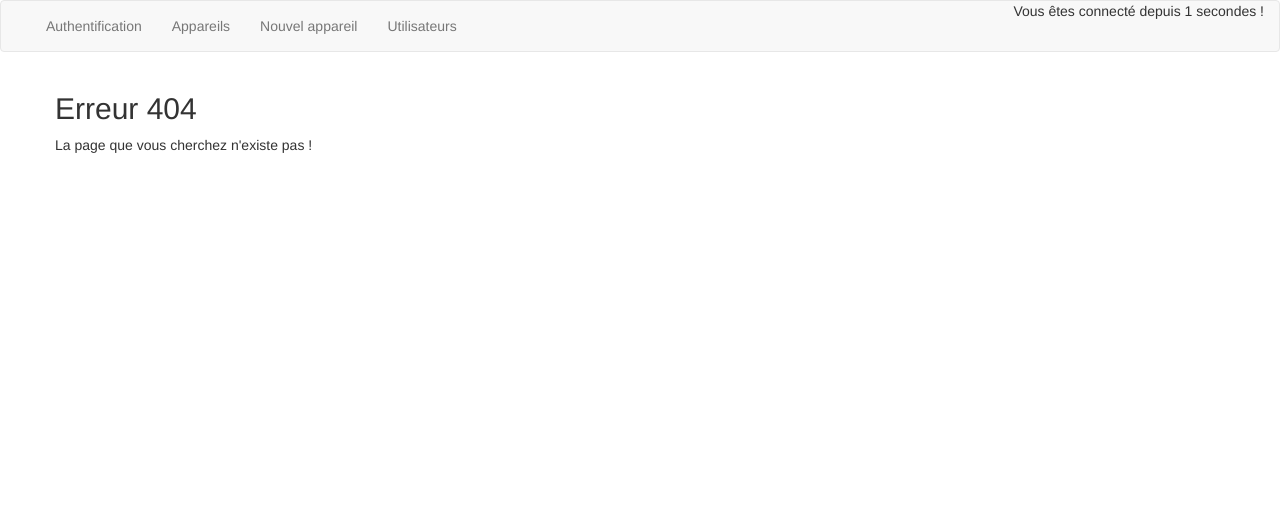
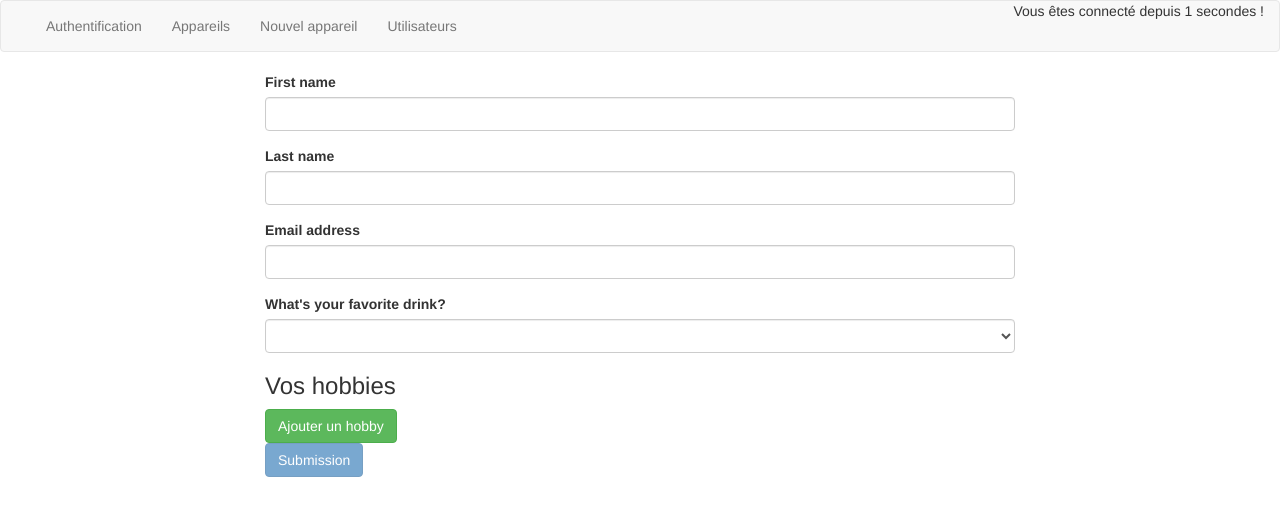
Before and after one commit to flaudanum/OC-Angular-course, an Angular app: page /new-user in a window 1280 px wide. Before the commit this address led to /not-found. Shown: the top 516 px of the page. Built offline with nearby package versions, Linux system fonts and the light colour scheme.

Commit message:
Completed Chapter 4 Part 2

```diff
--- a/package.json
+++ b/package.json
@@ -20,14 +20,13 @@
     "@angular/platform-browser": "^6.1.0",
     "@angular/platform-browser-dynamic": "^6.1.0",
     "@angular/router": "^6.1.0",
-    "boostrap": "^6.4.1",
     "core-js": "^2.5.4",
     "popper.js": "^1.14.5",
     "rxjs": "^6.3.3",
     "zone.js": "~0.8.26"
   },
   "devDependencies": {
-    "@angular-devkit/build-angular": "~0.8.0",
+    "@angular-devkit/build-angular": "^0.12.3",
     "@angular/cli": "~6.2.5",
     "@angular/compiler-cli": "^6.1.0",
     "@angular/language-service": "^6.1.0",
--- a/src/app/app.module.ts
+++ b/src/app/app.module.ts
@@ -21,6 +21,7 @@
 import { FourOhFourComponent } from './four-oh-four/four-oh-four.component';
 import { EditAppareilComponent } from './edit-appareil/edit-appareil.component';
 import { UserListComponent } from './user-list/user-list.component';
+import { NewUserComponent } from './new-user/new-user.component';
 
 const appRoutes: Routes = [
   {path: 'appareils', canActivate: [AuthGuard], component: AppareilViewComponent},
@@ -28,6 +29,7 @@
   {path: 'edit', canActivate: [AuthGuard], component: EditAppareilComponent},
   {path: 'auth', component: AuthComponent},
   {path: 'users', component: UserListComponent},
+  { path: 'new-user', component: NewUserComponent },
   {path: '', component: AppareilViewComponent},
   {path: 'not-found', component: FourOhFourComponent},
   // The wildcard ** is the default URL and must be consequently introduced in last position
@@ -43,7 +45,8 @@
     SingleAppareilComponent,
     FourOhFourComponent,
     EditAppareilComponent,
-    UserListComponent
+    UserListComponent,
+    NewUserComponent
   ],
   imports: [
     BrowserModule,
--- /dev/null
+++ b/src/app/new-user/new-user.component.html
@@ -0,0 +1,31 @@
+<div class="col-sm-8 col-sm-offset-2">
+  <form [formGroup]="userForm" (ngSubmit)="onSubmitForm()">
+    <div class="form-group">
+      <label for="firstname">First name</label>
+      <input type="text" id="firstName" class="form-control" formControlName="firstName">
+    </div>
+    <div class="form-group">
+      <label for="lastName">Last name</label>
+      <input type="text" id="lastName" class="form-control" formControlName="lastName">
+    </div>
+    <div class="form-group">
+      <label for="email">Email address</label>
+      <input type="text" id="email" class="form-control" formControlName="email">
+    </div>
+    <div class="form-group">
+      <label for="drinkPreference">What's your favorite drink?</label>
+      <select id="drinkPreference" class="form-control" formControlName="drinkPreference">
+        <option value="orange juice">Orange juice</option>
+        <option value="mango juice">Mango juice</option>
+      </select>
+    </div>
+    <div formArrayName="hobbies">
+      <h3>Vos hobbies</h3>
+      <div class="form-group" *ngFor="let hobbyControl of getHobbies().controls; let i = index">
+        <input type="text" class="form-control" [formControlName]="i">
+      </div>
+      <button type="button" class="btn btn-success" (click)="onAddHobby()">Ajouter un hobby</button>
+    </div>
+    <button type="submit" class="btn btn-primary" [disabled]="userForm.invalid">Submission</button>
+  </form>
+</div>
--- /dev/null
+++ b/src/app/new-user/new-user.component.ts
@@ -0,0 +1,58 @@
+import { Component, OnInit } from '@angular/core';
+import { FormBuilder, FormGroup, Validators, FormArray } from '@angular/forms';
+import{ UserService } from '../services/user.service';
+import { User } from '../models/User.model';
+import { Router } from '@angular/router';
+
+@Component({
+  selector: 'app-new-user',
+  templateUrl: './new-user.component.html',
+  styleUrls: ['./new-user.component.scss']
+})
+export class NewUserComponent implements OnInit {
+
+  userForm: FormGroup;
+
+  constructor(
+    private formBuilder: FormBuilder,
+    private userService: UserService,
+    private router: Router
+    ) { }
+
+  ngOnInit() {
+    this.initForm();
+  }
+
+  initForm() {
+    this.userForm = this.formBuilder.group({
+      firstName: ['', Validators.required],
+      lastName: ['', Validators.required],
+      email: ['', [Validators.required, Validators.email]],
+      drinkPreference: ['', Validators.required],
+      hobbies: this.formBuilder.array([])
+    });
+  }
+
+  onSubmitForm() {
+    const formValue = this.userForm.value;
+    const newUSer = new User(
+      formValue['firstName'],
+      formValue['lastName'],
+      formValue['email'],
+      formValue['drinkPreference'],
+      formValue['hobbies'] ? formValue['hobbies'] : []
+    );
+    this.userService.addUser(newUSer);
+    this.router.navigate(['/users']);
+  }
+
+  getHobbies(): FormArray {
+    return this.userForm.get('hobbies') as FormArray;
+  }
+
+  onAddHobby() {
+    const newHobbyControl = this.formBuilder.control(null, Validators.required);
+    this.getHobbies().push(newHobbyControl);
+  }
+
+}
--- a/src/app/user-list/user-list.component.html
+++ b/src/app/user-list/user-list.component.html
@@ -8,4 +8,5 @@
       <span *ngFor="let hobby of user.hobbies">{{ hobby }} - </span>
     </p>
   </li>
+  <a routerLink="/new-user">Nouvel utilisateur</a>
 </ul>
```
Also changed, not shown: src/app/new-user/new-user.component.scss (added), 1 other file (tests, documents, lock files or other folders).
